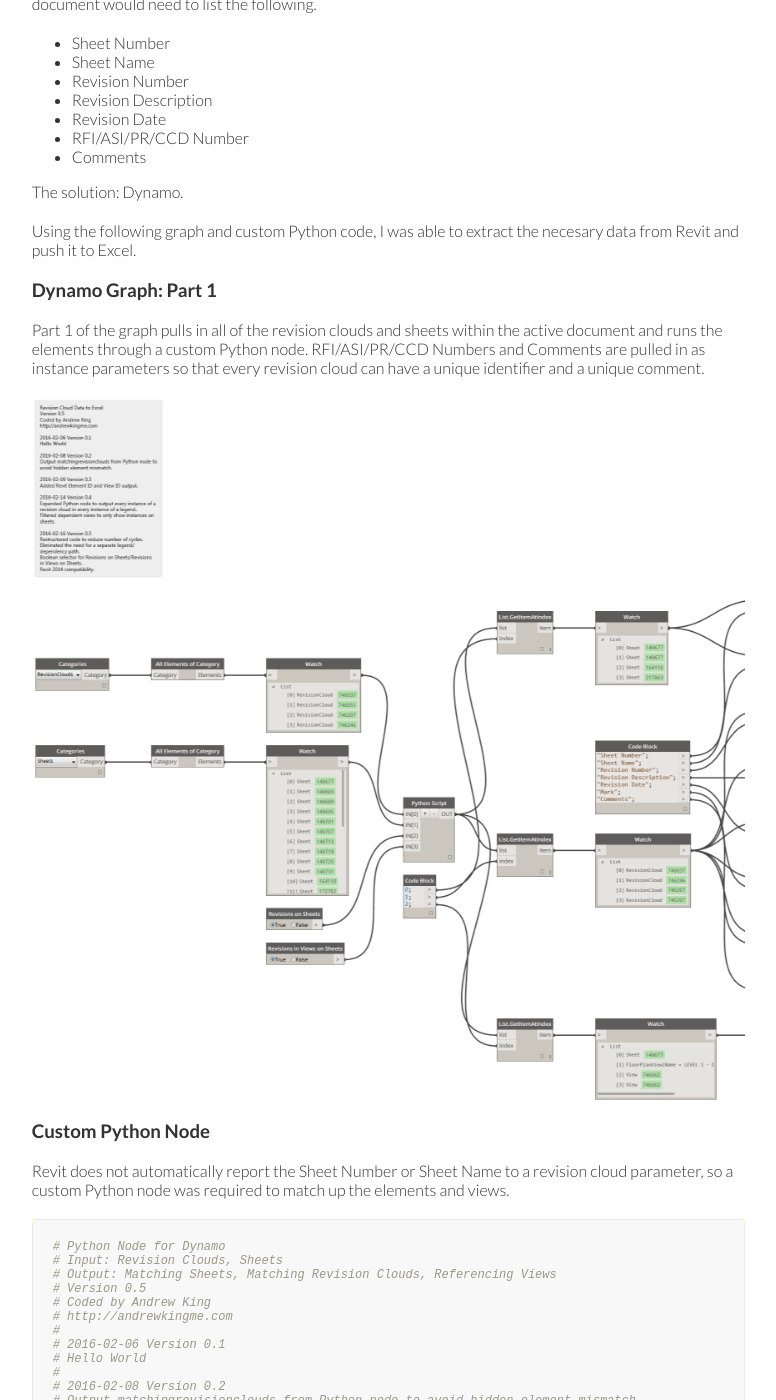
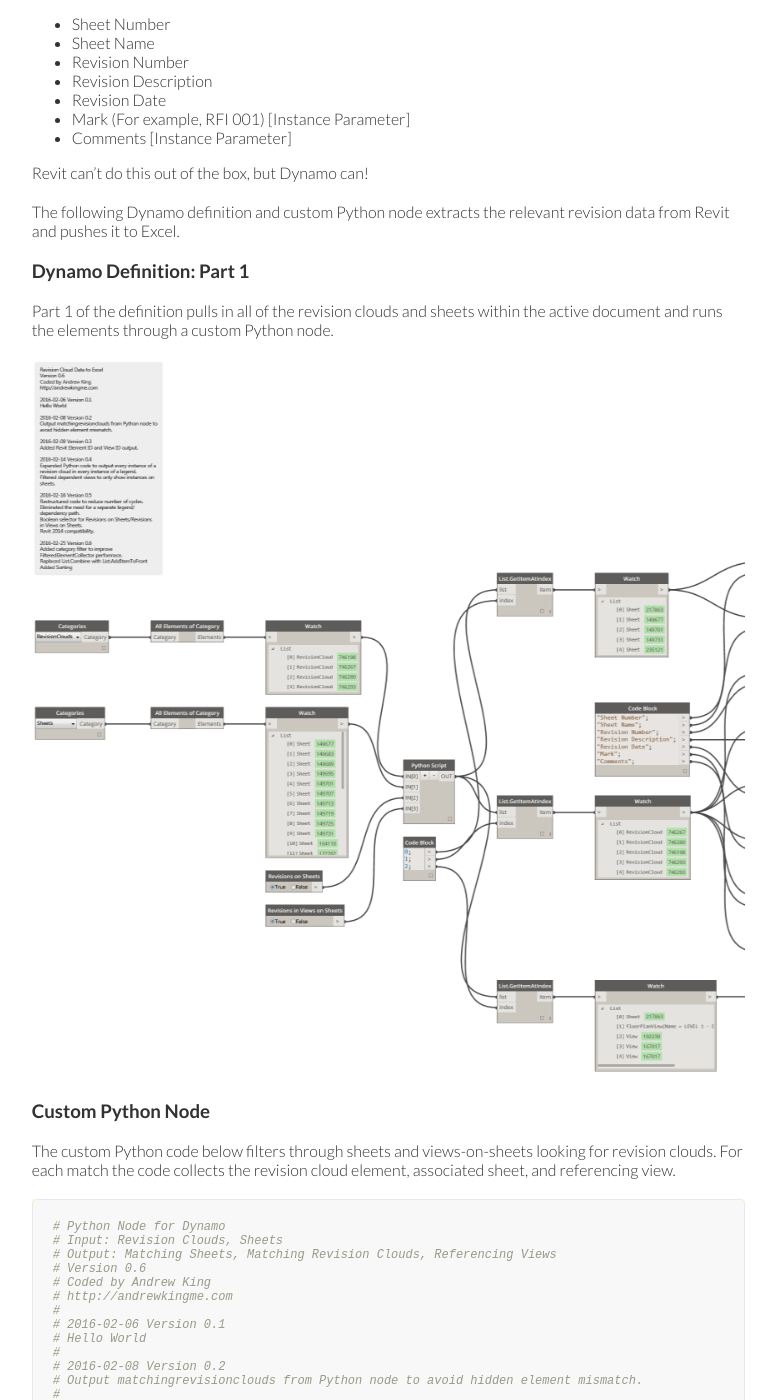
Before and after one commit to andrewkingme/andrewkingme.github.io, a Jekyll site: the page built from _work/Revit-Revision-Cloud-Data-to-Excel-via-Dynamo.md, in a window 1280 px wide and 1400 px high, scrolled down 570 px. Shown: the whole window, without its empty margins (425-1201 px from the left). Built offline with Jekyll 4.4.1, drawn with Linux system fonts in a browser that asks for light colours; some of the changed text lies outside the part shown.

Commit message:
Update Post to Version 0.6

```diff
--- a/_work/Revit-Revision-Cloud-Data-to-Excel-via-Dynamo.md
+++ b/_work/Revit-Revision-Cloud-Data-to-Excel-via-Dynamo.md
@@ -13,7 +13,7 @@ tags:
   - python
 ---
 
-Scheduling revision clouds in Revit is limited. Revit can output the following built-in type parameters, but only these parameters and only within a title block family.
+Scheduling revision clouds in Revit is limited to the following built-in type parameters. In addition, a revision cloud schedule can only be placed in a title block family.
 
 <!--more-->
 
@@ -24,35 +24,35 @@ Scheduling revision clouds in Revit is limited. Revit can output the following b
 * Issued to
 * Issued by
 
-I needed a way to manage all construction administration phase revisions within Revit revision clouds and then regularly export an itemized list to Excel for distribution to the contrator. At a minimum, the Excel document would need to list the following.
+Our team wanted to manage all revision data within Revit revision clouds and regularly export a log to Excel for distribution to the contrator. At a minimum, the Excel document would need to list the following.
 
 * Sheet Number
 * Sheet Name
 * Revision Number
 * Revision Description
 * Revision Date
-* RFI/ASI/PR/CCD Number
-* Comments
+* Mark (For example, RFI 001) [Instance Parameter]
+* Comments [Instance Parameter]
 
-The solution: Dynamo.
+Revit can't do this out of the box, but Dynamo can!
 
-Using the following graph and custom Python code, I was able to extract the necesary data from Revit and push it to Excel.
+The following Dynamo definition and custom Python node extracts the relevant revision data from Revit and pushes it to Excel.
 
-### Dynamo Graph: Part 1
+### Dynamo Definition: Part 1
 
-Part 1 of the graph pulls in all of the revision clouds and sheets within the active document and runs the elements through a custom Python node. RFI/ASI/PR/CCD Numbers and Comments are pulled in as instance parameters so that every revision cloud can have a unique identifier and a unique comment.
+Part 1 of the definition pulls in all of the revision clouds and sheets within the active document and runs the elements through a custom Python node.
 
 {% include image.html image="Revit-Revision-Cloud-Data-to-Excel-via-Dynamo-001a.png" %}
 
 ### Custom Python Node
 
-Revit does not automatically report the Sheet Number or Sheet Name to a revision cloud parameter, so a custom Python node was required to match up the elements and views.
+The custom Python code below filters through sheets and views-on-sheets looking for revision clouds. For each match the code collects the revision cloud element, associated sheet, and referencing view.
 
 {% highlight python %}
 # Python Node for Dynamo
 # Input: Revision Clouds, Sheets
 # Output: Matching Sheets, Matching Revision Clouds, Referencing Views
-# Version 0.5
+# Version 0.6
 # Coded by Andrew King
 # http://andrewkingme.com
 #
@@ -70,6 +70,9 @@ Revit does not automatically report the Sheet Number or Sheet Name to a revision
 # Eliminated the need for a separate legend/dependency path.
 # Boolean selector for Revisions on Sheets/Revisions in Views on Sheets.
 # Revit 2014 compatibility.
+#
+# 2016-02-25 Version 0.6
+# Added category filter to improve FilteredElementCollector performace.
 
 import clr
 clr.AddReference('ProtoGeometry')
@@ -86,7 +89,7 @@ import RevitServices
 from RevitServices.Persistence import DocumentManager
 from RevitServices.Transactions import TransactionManager
 
-# Assign input to the IN variables.
+#Assign input to the IN variables.
 revisioncloudinput = UnwrapElement(IN[0])
 sheetinput = UnwrapElement(IN[1])
 revisionsonsheets = IN[2]
@@ -96,53 +99,53 @@ matchingsheets = []
 matchingrevisionclouds = []
 referencingviews = []
 
-# Look for revision clouds on sheets.
+#Look for revision clouds on sheets.
 if revisionsonsheets == True:
-	for sheet in sheetinput:
-		for sheetelement in FilteredElementCollector(DocumentManager.Instance.CurrentDBDocument, sheet.Id):
-			for revisioncloud in revisioncloudinput:
-				if sheetelement.Id == revisioncloud.Id:
-					matchingsheets.append(sheet)
-					matchingrevisionclouds.append(revisioncloud)
-					referencingviews.append(sheet)
+    for sheet in sheetinput:
+        for sheetelement in FilteredElementCollector(DocumentManager.Instance.CurrentDBDocument, sheet.Id).OfCategory(BuiltInCategory.OST_RevisionClouds):
+            for revisioncloud in revisioncloudinput:
+                if sheetelement.Id == revisioncloud.Id:
+                    matchingsheets.append(sheet)
+                    matchingrevisionclouds.append(revisioncloud)
+                    referencingviews.append(sheet)
 
-# Look for revision clouds in views on sheets.
+#Look for revision clouds in views on sheets.
 if revisionsinviewsonsheets == True:
-	for sheet in sheetinput:
-		if DocumentManager.Instance.CurrentUIApplication.Application.VersionName == "Autodesk Revit 2014":
-			for viewport in sheet.GetAllViewports():
-				for view in [DocumentManager.Instance.CurrentDBDocument.GetElement(viewport)]:
-					for viewid in [DocumentManager.Instance.CurrentDBDocument.GetElement(view.ViewId)]:
-						for viewelement in FilteredElementCollector(DocumentManager.Instance.CurrentDBDocument, viewid.Id):
-							for revisioncloud in revisioncloudinput:
-								if viewelement.Id == revisioncloud.Id:
-									matchingsheets.append(sheet)
-									matchingrevisionclouds.append(revisioncloud)
-									referencingviews.append(viewid)
-		else:
-			for viewport in sheet.GetAllPlacedViews():
-				for view in [DocumentManager.Instance.CurrentDBDocument.GetElement(viewport)]:
-					for viewelement in FilteredElementCollector(DocumentManager.Instance.CurrentDBDocument, view.Id):
-						for revisioncloud in revisioncloudinput:
-							if viewelement.Id == revisioncloud.Id:
-								matchingsheets.append(sheet)
-								matchingrevisionclouds.append(revisioncloud)
-								referencingviews.append(view)
+    for sheet in sheetinput:
+        if DocumentManager.Instance.CurrentUIApplication.Application.VersionName == "Autodesk Revit 2014":
+            for viewport in sheet.GetAllViewports():
+                for view in [DocumentManager.Instance.CurrentDBDocument.GetElement(viewport)]:
+                    for viewid in [DocumentManager.Instance.CurrentDBDocument.GetElement(view.ViewId)]:
+                        for viewelement in FilteredElementCollector(DocumentManager.Instance.CurrentDBDocument, viewid.Id).OfCategory(BuiltInCategory.OST_RevisionClouds):
+                            for revisioncloud in revisioncloudinput:
+                                if viewelement.Id == revisioncloud.Id:
+                                    matchingsheets.append(sheet)
+                                    matchingrevisionclouds.append(revisioncloud)
+                                    referencingviews.append(viewid)
+        else:
+            for viewport in sheet.GetAllPlacedViews():
+                for view in [DocumentManager.Instance.CurrentDBDocument.GetElement(viewport)]:
+                    for viewelement in FilteredElementCollector(DocumentManager.Instance.CurrentDBDocument, view.Id).OfCategory(BuiltInCategory.OST_RevisionClouds):
+                        for revisioncloud in revisioncloudinput:
+                            if viewelement.Id == revisioncloud.Id:
+                                matchingsheets.append(sheet)
+                                matchingrevisionclouds.append(revisioncloud)
+                                referencingviews.append(view)
 
-# Assign output to the OUT variable.
+#Assign output to the OUT variable.
 OUT = matchingsheets, matchingrevisionclouds, referencingviews
 {% endhighlight %}
 
-### Dynamo Graph: Part 2
+### Dynamo Definition: Part 2
 
-Part 2 of the graph extracts the relevant parameter values, builds an itemized list, and sends it to Excel.
+Part 2 of the definition extracts the relevant parameter values, builds an itemized list, sorts the list, and sends it to Excel.
 
 {% include image.html image="Revit-Revision-Cloud-Data-to-Excel-via-Dynamo-001b.png" %}
 
-### Complete Dynamo Graph
+### Complete Dynamo Definition
 
-Here it is all together. Simple, efficient output of relevant revision cloud data.
+Here it is all together. Simple, efficient output of Revit revision cloud data.
 
 {% include image.html image="Revit-Revision-Cloud-Data-to-Excel-via-Dynamo-001.png" %}
 
-*Post updated to reflect Version 0.5 on 16 Feb 2016.*
+*Post updated to reflect Version 0.6 on 25 Feb 2016.*
```
Also changed, not shown: work/img/Revit-Revision-Cloud-Data-to-Excel-via-Dynamo-001.png, work/img/Revit-Revision-Cloud-Data-to-Excel-via-Dynamo-001a.png, work/img/Revit-Revision-Cloud-Data-to-Excel-via-Dynamo-001b.png, work/img/Revit-Revision-Cloud-Data-to-Excel-via-Dynamo-Cover.png.
